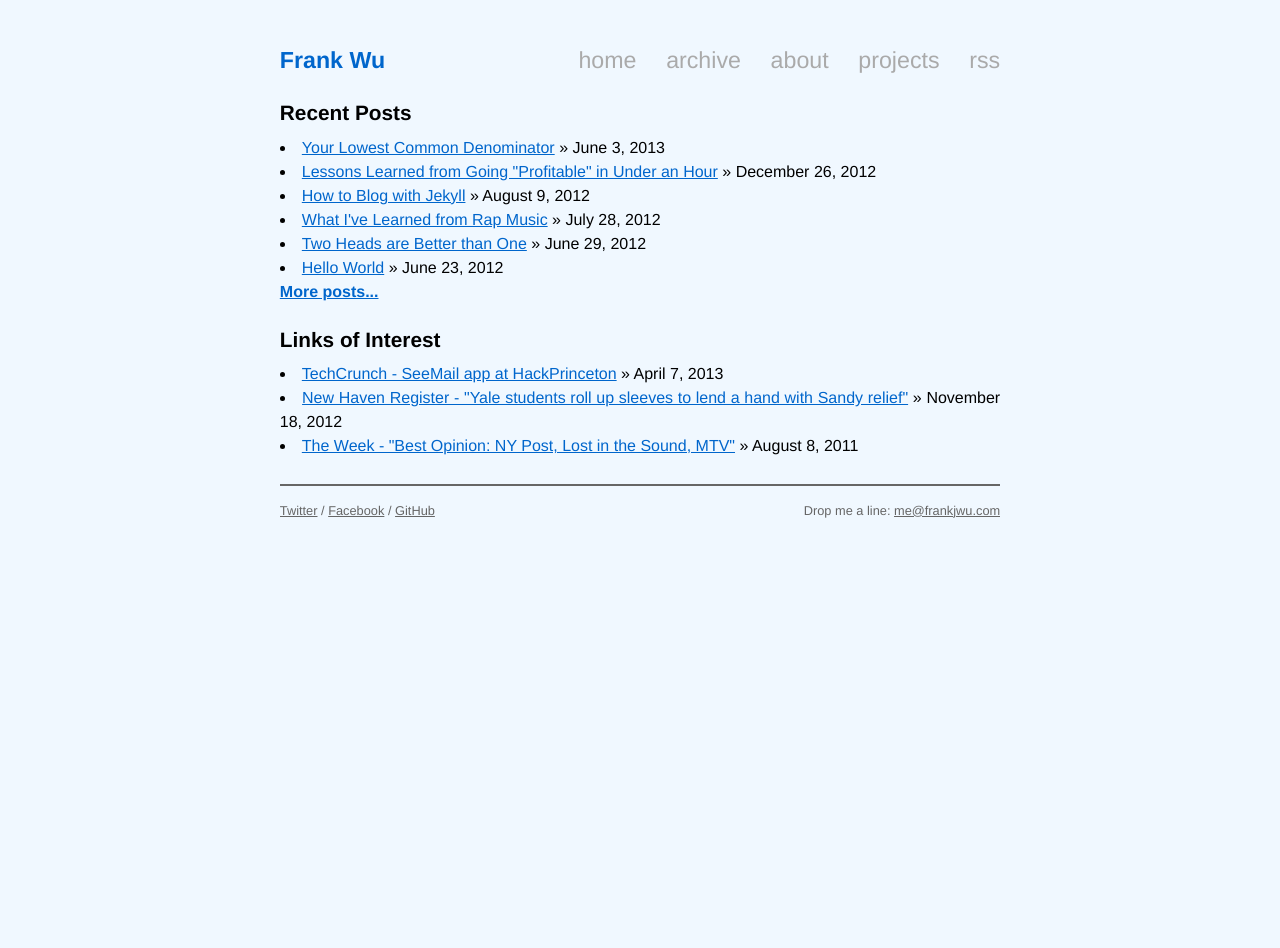
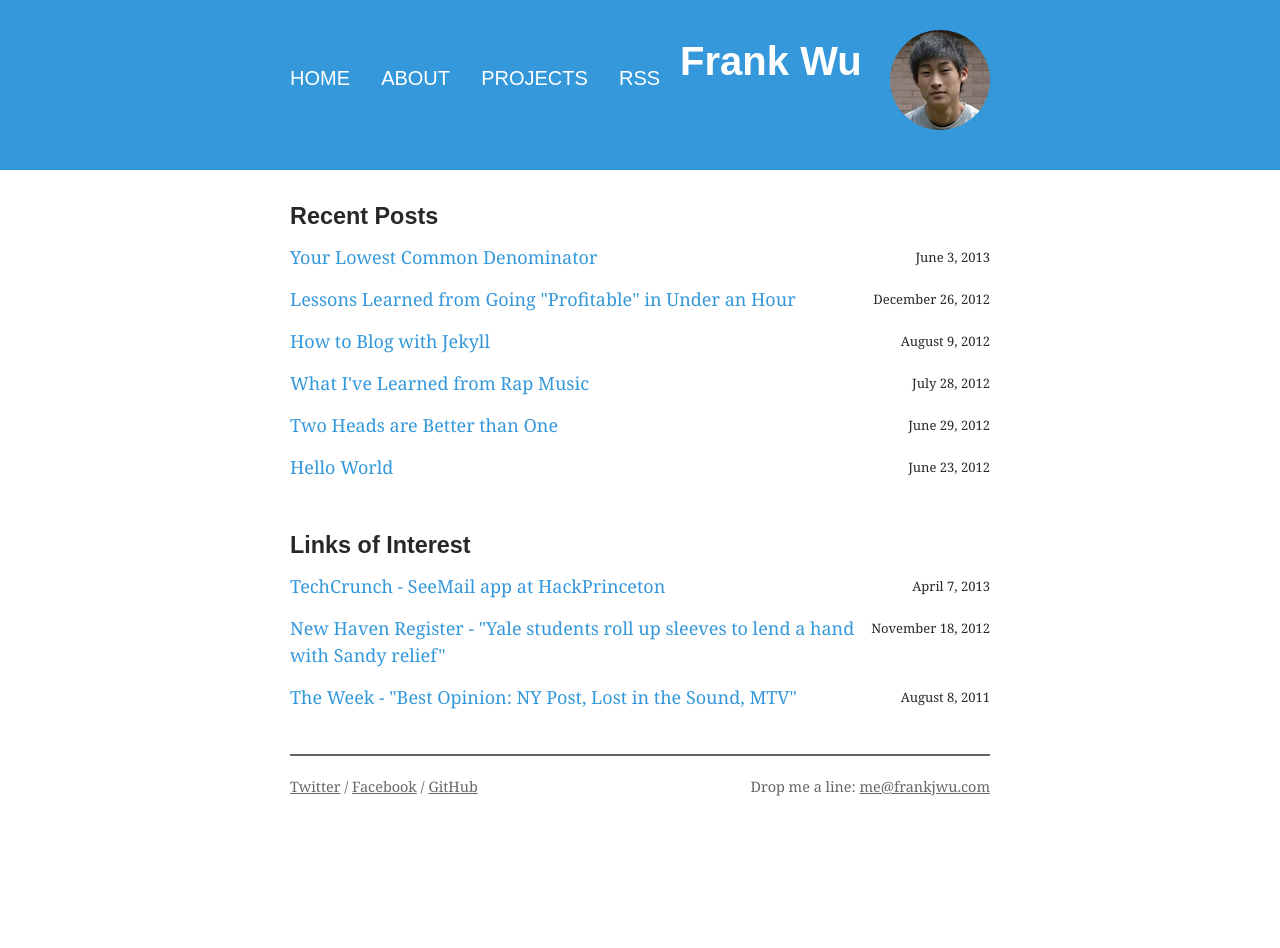
Before and after one commit to frankjwu/frankjwu.github.com, a Jekyll site: the page built from index.html, in a window 1280 px wide. Built offline with Jekyll 4.4.1, drawn with Linux system fonts in a browser that asks for light colours; some web fonts are replaced; Markdown is read by kramdown in place of the engine named in the settings; after the commit the page ends 900 px from its top, so only the background shows below that.

Commit message:
redesign

```diff
--- a/_layouts/main.html
+++ b/_layouts/main.html
@@ -11,22 +11,25 @@
 	<meta name="description" content="Musings from a college kid determined to change the world." />
   <link rel="stylesheet" href="/css/styles.css" />
 	<link rel="stylesheet" href="/css/syntax.css" />
+	<link href='http://fonts.googleapis.com/css?family=Tauri' rel='stylesheet' type='text/css'>
 </head>
 <body>
-	<div class="site">
-		<div class="header">
+	<div class="header">
+		<div class="container">
+			<div class="pic">
+			</div>
 			<div class="site-title">
 				<a href="/">Frank Wu</a>
-			</div>
-			<div class="navlist">
-				<li><a class="extra" href="/">home</a></li>
-				<li><a class="extra" href="/archive/">archive</a></li>
-				<li><a class="extra" href="/about/">about</a></li>
-				<li><a class="extra" href="/projects/">projects</a></li>
-				<li><a class="extra" href="http://feeds.feedburner.com/frankjwu">rss</a></li>
+				<ul class="menu">
+					<li><a href="/">home</a></li>
+					<li><a href="/about/">about</a></li>
+					<li><a href="/projects/">projects</a></li>
+					<li><a href="http://feeds.feedburner.com/frankjwu">rss</a></li>
+				</ul>
 			</div>
 		</div>
-
+	</div>
+	<div class="container">
 	  {{ content }}
 
 		<div class="footer">
--- a/css/styles.css
+++ b/css/styles.css
@@ -16,10 +16,10 @@ html, body {
 }
 
 body {
-  background-color: #F0F8FF;
-  font: 13.34px helvetica, arial, clean, sans-serif;
+	color: #282828;
+  font: 18px Georgia, Helvetica Neue, Helvetica, arial, clean, sans-serif;
+  line-height: 1.8em;
   *font-size: small;
-  text-align: center;
 }
 
 h1, h2, h3, h4, h5, h6 {
@@ -35,15 +35,15 @@ p {
 }
 
 a {
-  color: #0066cc;
+  color: #3498db;
 }
 
 a:hover {
-  color: black;
+  color: #282828;
 }
 
 a:visited {
-  color: color:#0066cc;
+  color: color:#3498db;
 }
 
 table {
@@ -57,78 +57,101 @@ table {
 /*
 /*****************************************************************************/
 
-.site {
-  font-size: 120%;
-  text-align: justify;
-  width: 45em;
-  margin: 3em auto 2em auto;
-  line-height: 1.5em;
+.container {
+  width: 700px;
+  margin: 0 auto;
 }
 
 .title {
-  color: black;
+	font-family: 'Tauri', sans-serif;
+  color: #282828;
   font-weight: bold;
   margin-bottom: 0.5em;
 	font-size: 130%;
 }
 
 	.title a {
-		color: black;
+		color: #282828;
+		text-decoration: none;
 	}
 
-.site .header {
-	margin-bottom: 1em;
-	font-size: 145%;
-	height: 30px;
+.header {
+	font-family: 'Tauri', sans-serif;
+	height: 170px;
+	background-color: #3498db;
+	color: #fff;
 	overflow: hidden;
+	margin-bottom: 30px;
 }
 
-	.site .header .site-title {
+	.header .site-title {
+		font-size: 40px;
+		padding-top: 45px;
 		float: left;
 	}
-  	.site .site-title a {
-	    color: #0066cc;
+  	.header .site-title a {
+  		color: #fff;
 			font-weight: bold;
 			margin-bottom: 2em;
 	    text-decoration: none;
 	  }
+	  .header .site-title a:hover {
+	  	background-color: #282828;
+	  	color: #fff;
+	  }
+	.header .menu {
+		padding-top: 10px;
+		float: left;
+	}
+		.header .menu li {
+			text-transform: uppercase;
+			display: inline;
+			padding-right: 20px;
+		}
+		.header .menu a {
+			font-weight: normal;
+			color: #fff;
+			font-size: 20px;
+			text-decoration: none;
+		}
+	.header .pic {
+		margin-top: 30px;
+		border-radius: 50%;
+		height: 100px;
+		width: 100px;
+		float: right;
+		display: inline;
+		background: url("/images/me.jpeg") no-repeat 0 0;
+	}
 
-	  .site .site-title a:hover {
-	    color: black;
-	  }
-
-	.site .header .navlist {
+.container .listing li {
+	line-height: 1.5em;
+	list-style-type: none;
+	font-size: 18px;
+	padding-bottom: 15px;
+}
+	.container .listing a {
+		text-decoration: none;
+	}
+	.container .listing span {
+		padding-left: 15px;
+		font-size: 13px;
 		float: right;
 	}
 
-		.site .header .navlist li {
-			display: inline;
-			text-align: right;
-		}
-
-		.site .header .navlist a {
-			color: #aaa;
-			text-decoration: none;
-			margin-left: 1em;
-		}
-
-		.site .header .navlist a.hover {
-			color: black;
-		}
-
-.site .meta {
+.container .meta {
 	color: #aaa;
 }
 
-.site .meta .copy {
+.container .meta .copy {
 	color: #aaa;
 }
 
-	.site .meta .copy a {
+	.container .meta .copy a {
 		color: #aaa;
 	}
 
-.site .footer {
+.container .footer {
   font-size: 80%;
   color: #666;
   border-top: 2px solid #666;
@@ -136,24 +159,24 @@ table {
   overflow: hidden;
 }
 
-	.site .footer .follow {
+	.container .footer .follow {
 		float: left;
 		margin-right: 3em;
 	}
 
-		.site .footer .follow a {
+		.container .footer .follow a {
 	    color: #666;
 	  }
 
-	.site .footer .email {
+	.container .footer .email {
 		float: right;
 	}
 
-		.site .footer .email a {
+		.container .footer .email a {
 			color: #666;
 		}
 
-.site .more a {
+.container .more a {
 	font-weight: bold;
 }
 
--- a/index.html
+++ b/index.html
@@ -4,12 +4,28 @@ title: Frank Wu
 ---
 
 <div class="title">Recent Posts</div>
-{% for post in site.posts limit: 15 %}
-	<li><a href="{{ post.url }}">{{ post.title }}</a> &raquo; <span>{{ post.date | date: "%B %e, %Y" }}</span><br /></li>
-{% endfor %}
-<div class="more"><a href="/archive/">More posts...</a></div><br />
+<ul class="listing">
+	{% for post in site.posts %}
+	<li class>
+		<span>{{ post.date | date: "%B %e, %Y" }}</span>
+		<a href="{{ post.url }}">{{ post.title }}</a>
+	</li>
+	{% endfor %}
+</ul><br />
+
 
 <div class="title">Links of Interest</div>
-<li><a href="http://techcrunch.com/2013/04/07/students-tackle-road-trips-online-distraction-and-more-at-hackprinceton/">TechCrunch - SeeMail app at HackPrinceton</a> &raquo; <span>April 7, 2013</span><br /></li>
-<li><a href="http://www.nhregister.com/articles/2012/11/18/life/doc50a7b7b7ee202549893158.txt">New Haven Register - "Yale students roll up sleeves to lend a hand with Sandy relief"</a> &raquo; <span>November 18, 2012</span><br /></li>
-<li><a href="http://theweek.com/article/index/218074/watch-the-throne-is-kanye-west-and-jay-zs-new-album-worth-the-hype">The Week - "Best Opinion:  NY Post, Lost in the Sound, MTV"</a> &raquo; <span>August 8, 2011</span><br /></li>
+<ul class="listing">
+	<li>
+		<span>April 7, 2013</span>
+		<a href="http://techcrunch.com/2013/04/07/students-tackle-road-trips-online-distraction-and-more-at-hackprinceton/">TechCrunch - SeeMail app at HackPrinceton</a>
+	</li>
+	<li>
+		<span>November 18, 2012</span>
+		<a href="http://www.nhregister.com/articles/2012/11/18/life/doc50a7b7b7ee202549893158.txt">New Haven Register - "Yale students roll up sleeves to lend a hand with Sandy relief"</a>
+	</li>
+	<li>
+		<span>August 8, 2011</span>
+		<a href="http://theweek.com/article/index/218074/watch-the-throne-is-kanye-west-and-jay-zs-new-album-worth-the-hype">The Week - "Best Opinion:  NY Post, Lost in the Sound, MTV"</a>
+	</li>
+</ul>
```
Also changed, not shown: projects.html (+4 -4 lines), images/me.jpeg (added).
